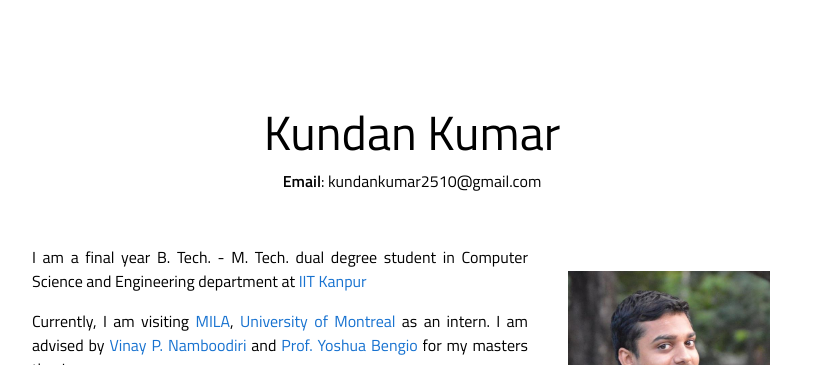
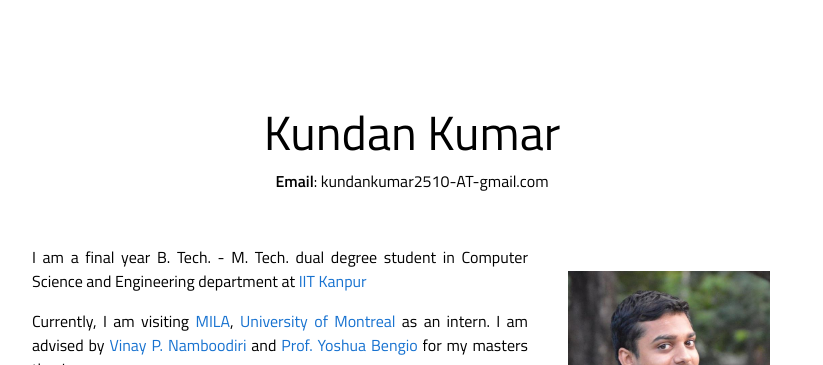
Before and after one commit to kundan2510/kundan2510.github.io, a Jekyll site: the page built from index.html, in a window 1280 px wide. Shown: the top 365 px of the page, without its empty margins (228-1051 px from the left). Built offline with Jekyll 4.4.1, drawn with Linux system fonts in a browser that asks for light colours.

Commit message:
Update index.html

```diff
--- a/index.html
+++ b/index.html
@@ -25,7 +25,7 @@ title: Kundan Kumar
 
 		<p align="center"><font size="7">Kundan Kumar</font><br>
     		<b>Email</b>:
-    		<font id="email" style="display:inline;">kundankumar2510@gmail.com</font>
+    		<font id="email" style="display:inline;">kundankumar2510-AT-gmail.com</font>
   		</p>
 		<table width="100%" cellspacing="0" cellpadding="20" border="0" align="center">
 
```
